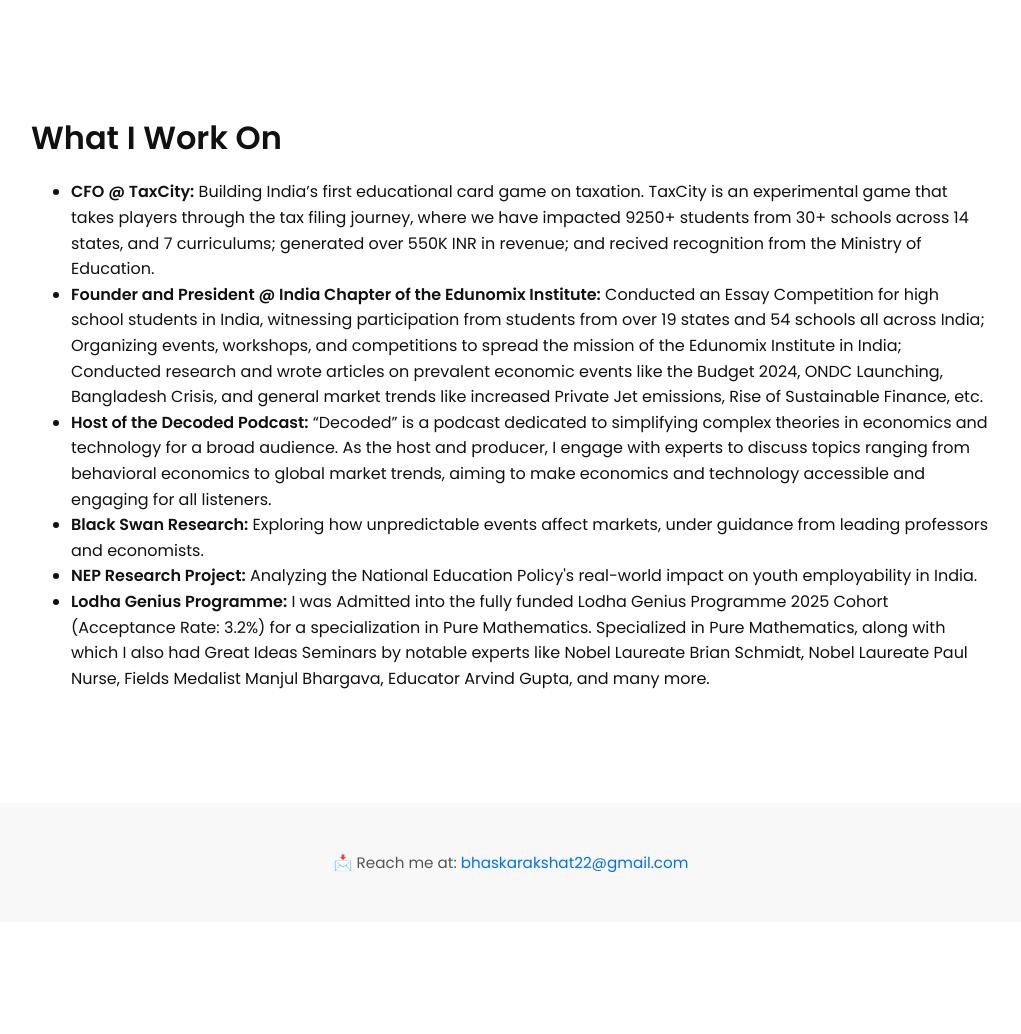
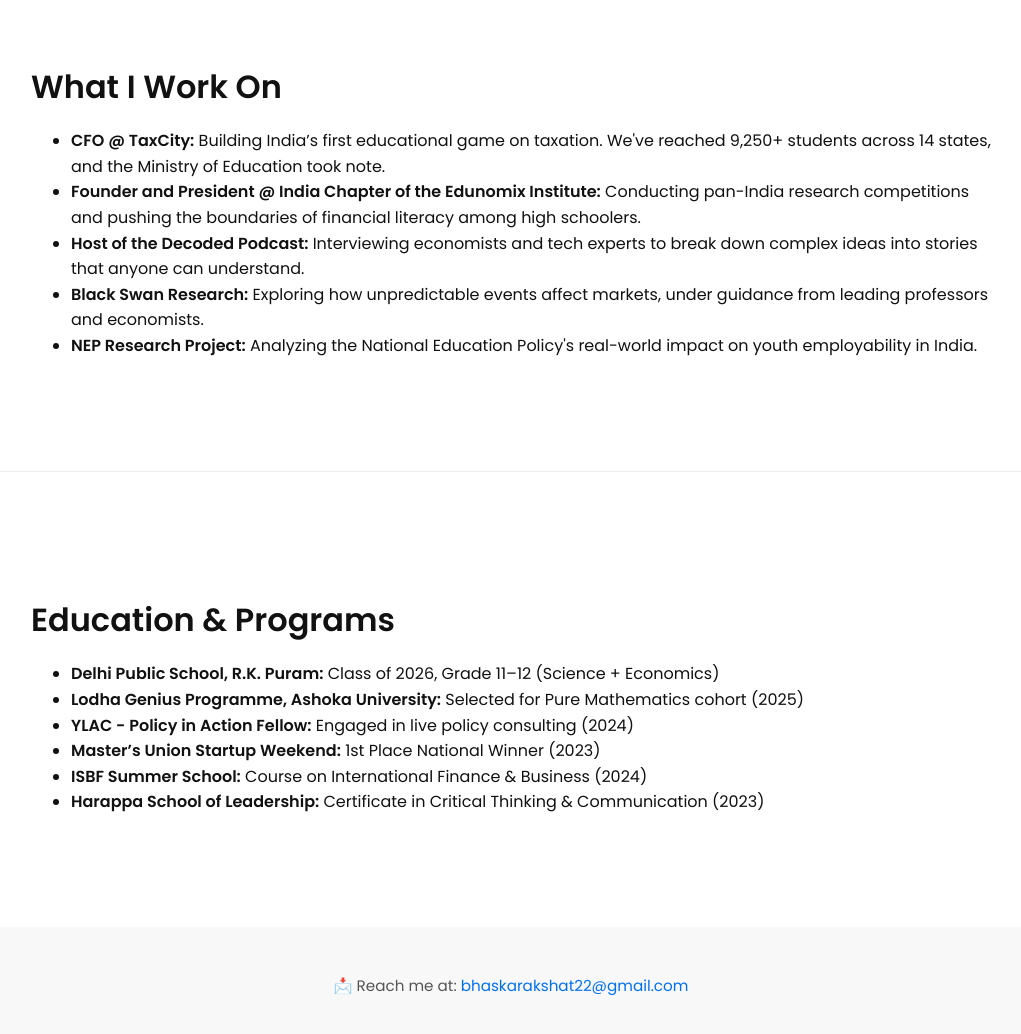
Before and after one commit to Akshat-No/Akshat-No.github.io, a plain HTML site: page index.html in a window 1280 px wide. Shown: the part 1180-2214 px from the top of the page, without its empty margins (129-1150 px from the left). Before the commit the page ends 2102 px from the top, so only its background shows below. Drawn offline with Linux system fonts and the light colour scheme.

Commit message:
Update index.html

```diff
--- a/index.html
+++ b/index.html
@@ -29,9 +29,7 @@
 <section class="intro">
   <div class="container">
     <h2>Hey, I’m Akshat 👋</h2>
-    <p>Akshat Bhaskar is a student-researcher, economic thinker, and social innovator driven by a mission to democratize financial literacy.
-
-His research interests lie at the intersection of economics, uncertainty, and policy—ranging from Black Swan events and AI existential risks to education reform and market behavior. As India Chapter Director at the Edunomix Institute and CFO at TaxCity, he is committed to creating impactful, data-driven solutions that bridge the gap between academic insight and real-world change.</p>
+    <p>I explore the world through economics, research, and storytelling. Whether it’s decoding financial systems on my podcast, designing experiments for financial literacy, or diving into Black Swan events, I love connecting dots others miss.</p>
     <p>Reach out if you have an idea, project, or even just a meme. I love that stuff.</p>
   </div>
 </section>
@@ -40,12 +38,25 @@ His research interests lie at the intersection of economics, uncertainty, and po
   <div class="container">
     <h2>What I Work On</h2>
     <ul>
-      <li><strong>CFO @ TaxCity:</strong> Building India’s first educational card game on taxation. TaxCity is an experimental game that takes players through the tax filing journey, where we have impacted 9250+ students from 30+ schools across 14 states, and 7 curriculums; generated over 550K INR in revenue; and recived recognition from the Ministry of Education.</li>
-      <li><strong>Founder and President @ India Chapter of the Edunomix Institute:</strong> Conducted an Essay Competition for high school students in India, witnessing participation from students from over 19 states and 54 schools all across India; Organizing events, workshops, and competitions to spread the mission of the Edunomix Institute in India; Conducted research and wrote articles on prevalent economic events like the Budget 2024, ONDC Launching, Bangladesh Crisis, and general market trends like increased Private Jet emissions, Rise of Sustainable Finance, etc.</li>
-      <li><strong>Host of the Decoded Podcast:</strong> “Decoded” is a podcast dedicated to simplifying complex theories in economics and technology for a broad audience. As the host and producer, I engage with experts to discuss topics ranging from behavioral economics to global market trends, aiming to make economics and technology accessible and engaging for all listeners.</li>
+      <li><strong>CFO @ TaxCity:</strong> Building India’s first educational game on taxation. We've reached 9,250+ students across 14 states, and the Ministry of Education took note.</li>
+      <li><strong>Founder and President @ India Chapter of the Edunomix Institute:</strong> Conducting pan-India research competitions and pushing the boundaries of financial literacy among high schoolers.</li>
+      <li><strong>Host of the Decoded Podcast:</strong> Interviewing economists and tech experts to break down complex ideas into stories that anyone can understand.</li>
       <li><strong>Black Swan Research:</strong> Exploring how unpredictable events affect markets, under guidance from leading professors and economists.</li>
       <li><strong>NEP Research Project:</strong> Analyzing the National Education Policy's real-world impact on youth employability in India.</li>
-      <li><strong>Lodha Genius Programme:</strong> I was Admitted into the fully funded Lodha Genius Programme 2025 Cohort (Acceptance Rate: 3.2%) for a specialization in Pure Mathematics. Specialized in Pure Mathematics, along with which I also had Great Ideas Seminars by notable experts like Nobel Laureate Brian Schmidt, Nobel Laureate Paul Nurse, Fields Medalist Manjul Bhargava, Educator Arvind Gupta, and many more.</li>
+    </ul>
+  </div>
+</section>
+
+<section class="education">
+  <div class="container">
+    <h2>Education & Programs</h2>
+    <ul>
+      <li><strong>Delhi Public School, R.K. Puram:</strong> Class of 2026, Grade 11–12 (Science + Economics)</li>
+      <li><strong>Lodha Genius Programme, Ashoka University:</strong> Selected for Pure Mathematics cohort (2025)</li>
+      <li><strong>YLAC - Policy in Action Fellow:</strong> Engaged in live policy consulting (2024)</li>
+      <li><strong>Master’s Union Startup Weekend:</strong> 1st Place National Winner (2023)</li>
+      <li><strong>ISBF Summer School:</strong> Course on International Finance & Business (2024)</li>
+      <li><strong>Harappa School of Leadership:</strong> Certificate in Critical Thinking & Communication (2023)</li>
     </ul>
   </div>
 </section>
```
